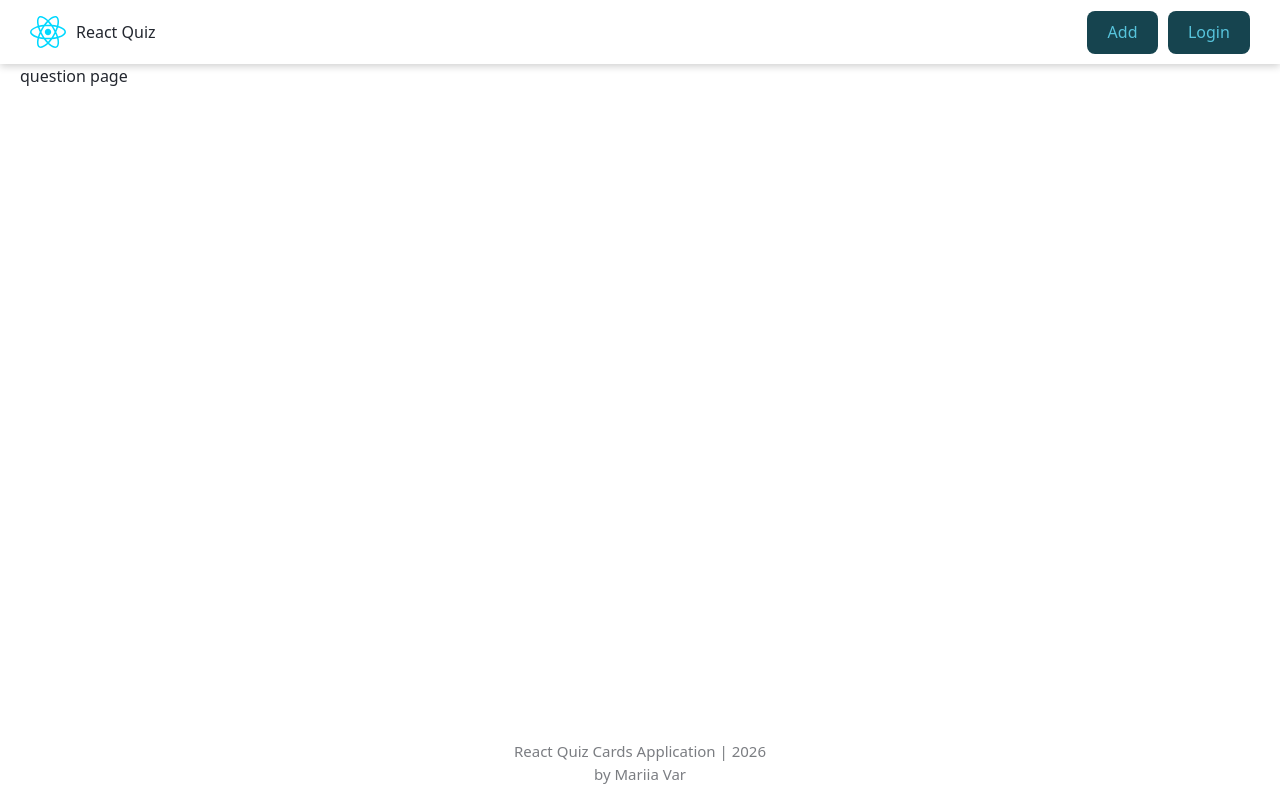
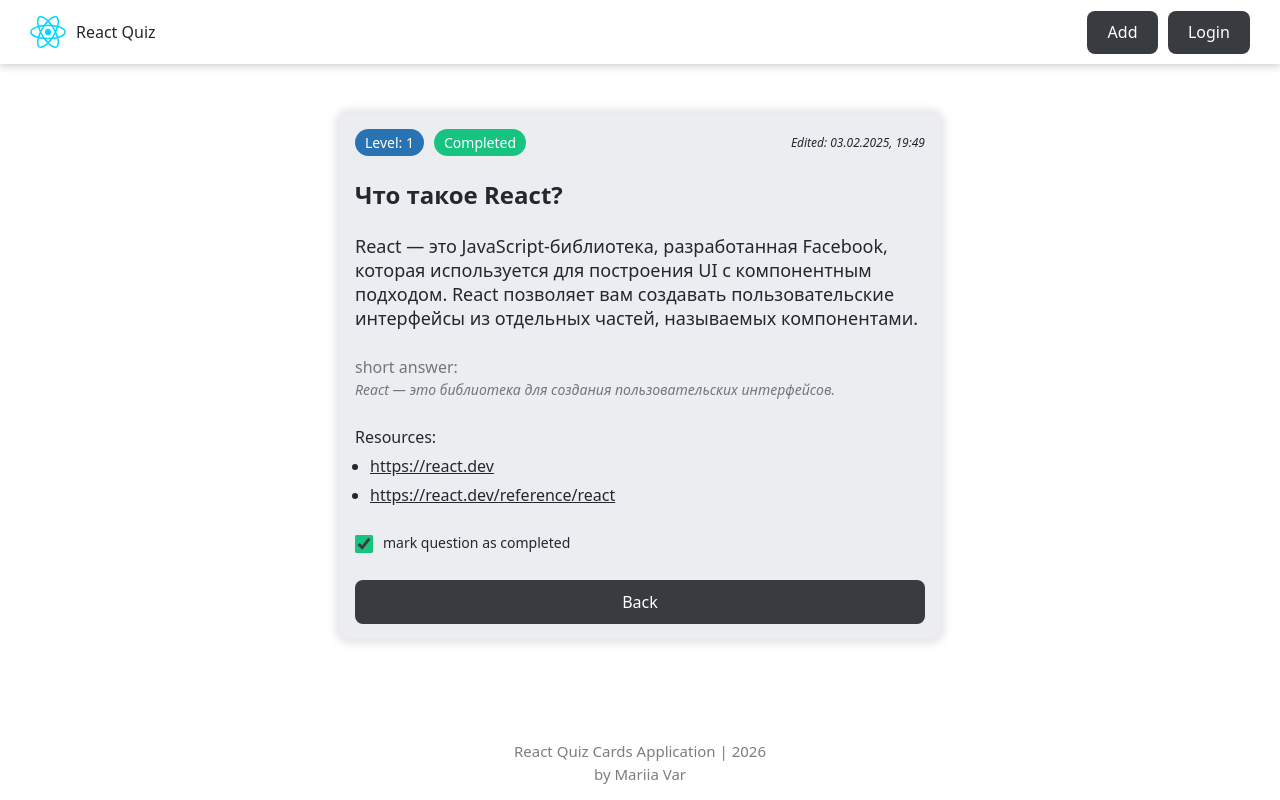
Before and after one commit to Mary-Varf/react-quiz, a React (Vite) app: page /question/1 in a window 1280 px wide. Built offline with nearby package versions, Linux system fonts and the light colour scheme; data requests are answered from the project's data file.

Commit message:
question page and small loader

```diff
--- a/src/App.jsx
+++ b/src/App.jsx
@@ -2,6 +2,7 @@ import { BrowserRouter, Route, Routes } from "react-router-dom";
 import { MainLayout } from "./components/MainLayout";
 import { HomePage } from "./pages/HomePage/HomePage";
 import { NotFoundPage } from "./pages/NotFoundPage";
+import { QuestionPage } from "./pages/QuestionPage";
 
 const App = () => {
   return (
@@ -11,7 +12,7 @@ const App = () => {
           <Route path="/" element={<HomePage />} />
           <Route path="/main" element={<div>main</div>} />
           <Route path="/addquestion" element={<div>addquestion</div>} />
-          <Route path="/question/:id" element={<div>question page</div>} />
+          <Route path="/question/:id" element={<QuestionPage />} />
           <Route path="/forbidden" element={<div>forbidden</div>} />
           <Route path="*" element={<NotFoundPage />} />
         </Route>
--- a/src/components/Badge/Badge.module.css
+++ b/src/components/Badge/Badge.module.css
@@ -20,3 +20,9 @@
 .alert {
   background-color: #d84040;
 }
+
+@media (prefers-color-scheme: light) {
+  .badge {
+    color: var(--btn-text-color);
+  }
+}
--- a/src/components/Loader/Loader.jsx
+++ b/src/components/Loader/Loader.jsx
@@ -8,3 +8,7 @@ export const Loader = () => {
     </div>
   );
 };
+
+export const SmallLoader = () => {
+  return <span className={cls.smallLoader}></span>;
+};
--- a/src/components/Loader/Loader.module.css
+++ b/src/components/Loader/Loader.module.css
@@ -43,3 +43,49 @@
   justify-content: center;
   align-items: center;
 }
+
+.smallLoader {
+  position: relative;
+  width: 25px;
+  height: 4px;
+}
+.smallLoader:before,
+.smallLoader:after {
+  content: "";
+  position: absolute;
+  width: 4px;
+  height: 4px;
+  border-radius: 50%;
+  background: var(--text-color);
+  box-shadow: 8px 0 #fff;
+  left: 0;
+  top: 0;
+  animation: ballMoveX 1s linear infinite;
+}
+.smallLoader:after {
+  box-shadow: none;
+  transform-origin: 10px 0;
+  transform: rotate(-153deg);
+  animation: rotateLoader 1s linear infinite;
+}
+
+@keyframes rotateLoader {
+  0%,
+  10% {
+    transform: rotate(-153deg);
+  }
+  90%,
+  100% {
+    transform: rotate(0deg);
+  }
+}
+@keyframes ballMoveX {
+  0%,
+  10% {
+    transform: translateX(0);
+  }
+  90%,
+  100% {
+    transform: translateX(8px);
+  }
+}
--- a/src/components/Loader/index.jsx
+++ b/src/components/Loader/index.jsx
@@ -1 +1 @@
-export { Loader } from "./Loader";
+export { Loader, SmallLoader } from "./Loader";
--- a/src/db.json
+++ b/src/db.json
@@ -565,5 +565,6 @@
       "level": 1,
       "completed": false
     }
-  ]
+  ],
+  "$schema": "./node_modules/json-server/schema.json"
 }
--- a/src/index.css
+++ b/src/index.css
@@ -21,18 +21,18 @@
   :root {
     --main-bg-color: #fff;
     --text-color: #23272f;
-    --btn-text-color: #57c4dc;
-    --btn-bg-color: #16444f;
     --card-bg-color: #ebedf0;
+    --btn-text-color: #fff;
+    --btn-bg-color: #383b3f;
   }
 }
 @media (prefers-color-scheme: dark) {
   :root {
     --text-color: #fff;
     --main-bg-color: #23272f;
-    --btn-text-color: #383b3f;
-    --btn-bg-color: #fff;
     --card-bg-color: #343a46;
+    --btn-text-color: #57c4dc;
+    --btn-bg-color: #16444f;
   }
 }
 * {
--- a/src/pages/HomePage/HomePage.jsx
+++ b/src/pages/HomePage/HomePage.jsx
@@ -42,7 +42,6 @@ export const HomePage = () => {
     }
     const cards = await response.json();
     setQuestions(cards);
-    console.log(cards);
     return cards;
   });
 
--- /dev/null
+++ b/src/pages/QuestionPage/QuestionPage.jsx
@@ -0,0 +1,118 @@
+import { useNavigate, useParams } from "react-router-dom";
+import { Badge } from "../../components/Badge";
+import cls from "./QuestionPage.module.css";
+import { Button } from "../../components/Button";
+import { useEffect, useId, useState } from "react";
+import { useFetch } from "../../hooks/useFetch";
+import { API_URL } from "../../constants";
+import { Loader, SmallLoader } from "../../components/Loader";
+// import { useAuth } from "../../hooks/useAuth";
+
+export const QuestionPage = () => {
+  const checkboxId = useId();
+  const navigate = useNavigate();
+  const { id } = useParams();
+  //   const { isAuth } = useAuth();
+
+  const [card, setCard] = useState(null);
+  const [isChecked, setIsChecked] = useState(true);
+
+  const levelVariant = () =>
+    card.level === 1 ? "primary" : card.level === 2 ? "warning" : "alert";
+  const completedVariant = () => (card.completed ? "success" : "primary");
+
+  const [fetchCard, isCardLoading] = useFetch(async () => {
+    const response = await fetch(`${API_URL}/react/${id}`);
+    const data = await response.json();
+
+    setCard(data);
+  });
+
+  const [updateCard, isCardUpdating] = useFetch(async (isChecked) => {
+    const response = await fetch(`${API_URL}/react/${id}`, {
+      method: "PATCH",
+      body: JSON.stringify({ completed: isChecked }),
+    });
+    const data = await response.json();
+
+    setCard(data);
+  });
+
+  useEffect(() => {
+    fetchCard();
+  }, []);
+
+  useEffect(() => {
+    card !== null && setIsChecked(card.completed);
+  }, [card]);
+
+  const onCheckboxChangeHandler = () => {
+    setIsChecked(!isChecked);
+    updateCard(!isChecked);
+  };
+
+  return (
+    <>
+      {isCardLoading && <Loader />}
+
+      {card !== null && (
+        <div className={cls.container}>
+          <div className={cls.cardLabels}>
+            <Badge variant={levelVariant()}>Level: {card.level}</Badge>
+            <Badge variant={completedVariant()}>
+              {" "}
+              {card.completed ? "Completed" : "Not Completed"}{" "}
+            </Badge>
+
+            {card?.editDate && (
+              <p className={cls.editDate}>Edited: {card.editDate}</p>
+            )}
+          </div>
+
+          <h5 className={cls.cardTitle}>{card.question}</h5>
+          <p className={cls.cardDescription}>{card.description}</p>
+
+          <div className={cls.cardAnswers}>
+            <label>short answer: </label>
+            <p className={cls.cardAnswer}>{card.answer}</p>
+          </div>
+
+          <ul className={cls.cardLinks}>
+            Resources:
+            {card.resources.map((link, index) => {
+              return (
+                <li key={index}>
+                  <a href={link.trim()} target="_blank" rel="noreferrer">
+                    {link.trim()}
+                  </a>
+                </li>
+              );
+            })}
+          </ul>
+
+          <label htmlFor={checkboxId} className={cls.cardCheckbox}>
+            <input
+              type="checkbox"
+              id={checkboxId}
+              className={cls.checkbox}
+              checked={isChecked}
+              onChange={onCheckboxChangeHandler}
+              disabled={isCardUpdating}
+            />
+            <span>mark question as completed</span>
+            {isCardUpdating && <SmallLoader />}
+          </label>
+
+          {/* {isAuth && (
+            <Button onClick={() => navigate(`/editquestion/${card.id}`)} isDisabled={isCardUpdating}>
+              Edit Question
+            </Button>
+          )} */}
+          <Button onClick={() => navigate("/")} isDisabled={isCardUpdating}>
+            Back
+          </Button>
+        </div>
+      )}
+    </>
+  );
+};
--- /dev/null
+++ b/src/pages/QuestionPage/QuestionPage.module.css
@@ -0,0 +1,76 @@
+.container {
+  max-width: 600px;
+  height: max-content;
+  border-radius: 10px;
+  margin: 50px auto;
+  padding: 15px;
+  background-color: var(--card-bg-color);
+  color: var(--text-color);
+  box-shadow: 0 0 8px 5px rgba(0, 0, 0, 0.1);
+  display: flex;
+  flex-direction: column;
+  justify-content: flex-start;
+  align-items: flex-start;
+  gap: 25px;
+}
+button {
+  width: 100%;
+}
+.cardLabels {
+  display: flex;
+  gap: 10px;
+  width: 100%;
+  justify-content: flex-start;
+  align-items: center;
+  flex-wrap: wrap-reverse;
+}
+.editDate {
+  margin-left: auto;
+  font-size: 12px;
+  font-style: italic;
+}
+.cardDescription {
+  font-size: 18px;
+  line-height: 24px;
+}
+.cardTitle {
+  font-size: 24px;
+  line-height: 28px;
+}
+.cardAnswers {
+  margin-top: auto;
+  opacity: 0.6;
+}
+.cardAnswer {
+  font-size: 14px;
+  font-style: italic;
+  text-align: justify;
+}
+.cardLinks {
+  display: flex;
+  flex-direction: column;
+  justify-content: flex-start;
+  align-items: flex-start;
+  gap: 5px;
+
+  li {
+    margin-left: 15px;
+  }
+}
+.cardCheckbox {
+  display: flex;
+  flex-direction: row;
+  justify-content: center;
+  align-items: center;
+  gap: 10px;
+
+  span {
+    font-size: 14px;
+    padding-bottom: 2px;
+  }
+}
+.checkbox {
+  width: 18px;
+  height: 18px;
+  accent-color: #16c47f;
+}
--- /dev/null
+++ b/src/pages/QuestionPage/index.jsx
@@ -0,0 +1 @@
+export { QuestionPage } from "./QuestionPage";
```
